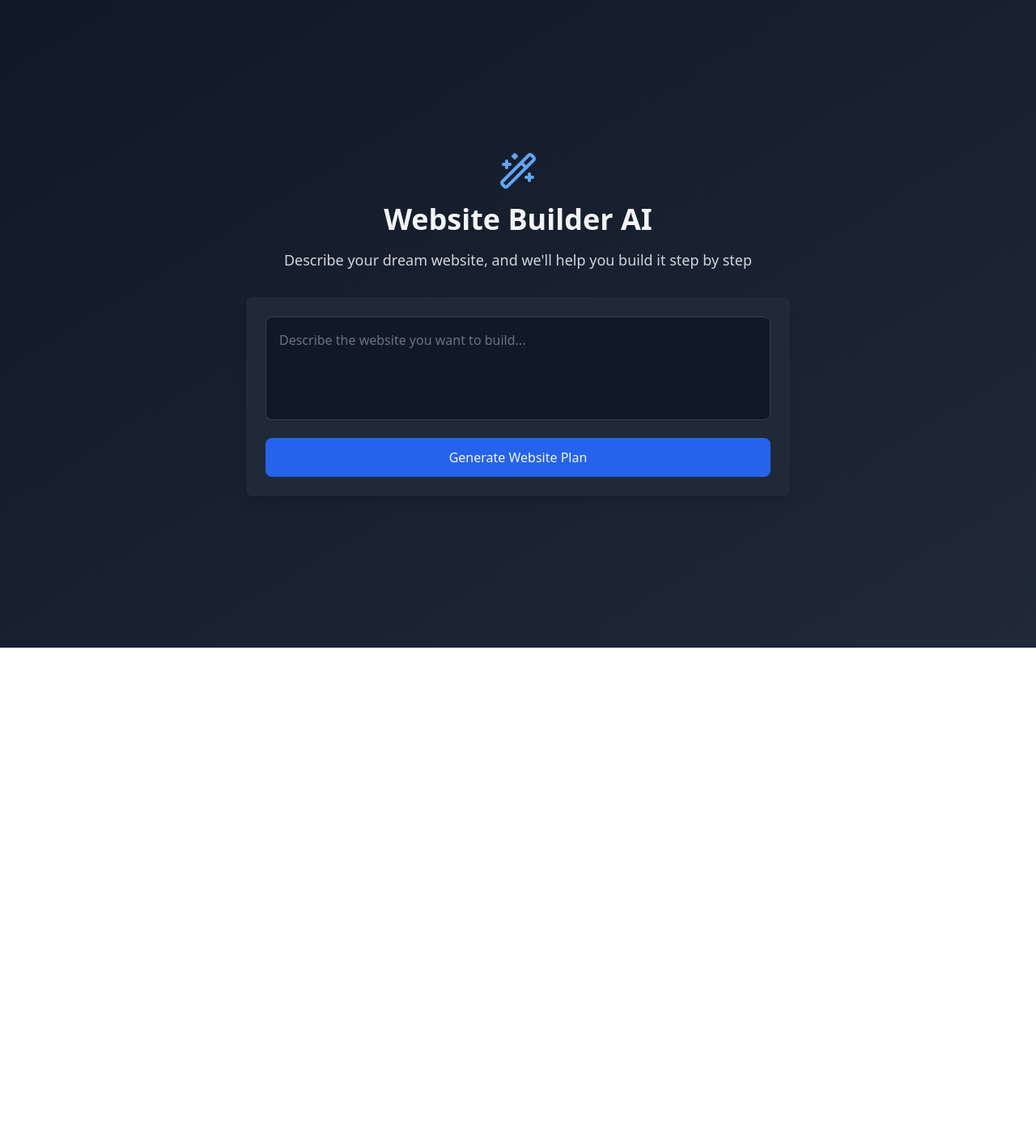
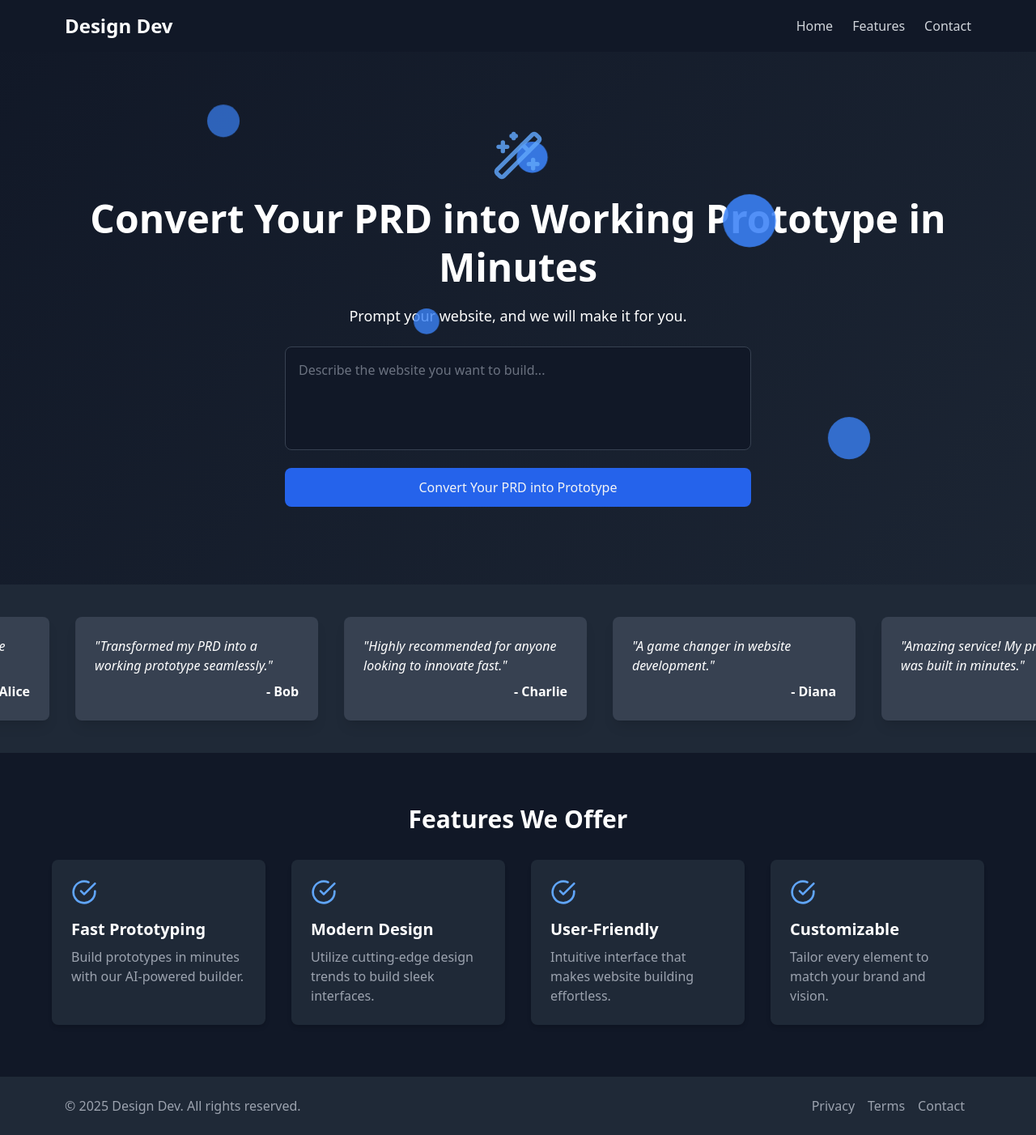
Before and after one commit to Nitin7151/DesignDev, a React (Vite) app in the folder frontend/: page / in a window 1280 px wide. Shown: the whole page at 81% size. Before the commit the page ends 800 px from the top, so only its background shows below. Built offline with nearby package versions, Linux system fonts and the light colour scheme.

Commit message:
adding ui components

```diff
--- /dev/null
+++ b/frontend/src/components/Bubbles.tsx
@@ -0,0 +1,38 @@
+import React from 'react';
+
+export function Bubbles() {
+  const bubbles = [
+    { top: '10%', left: '20%', size: '40px', delay: '0s' },
+    { top: '30%', left: '70%', size: '60px', delay: '2s' },
+    { top: '50%', left: '40%', size: '30px', delay: '4s' },
+    { top: '70%', left: '80%', size: '50px', delay: '1s' },
+    { top: '20%', left: '50%', size: '35px', delay: '3s' },
+  ];
+
+  return (
+    <div className="absolute inset-0 pointer-events-none">
+      <style>{`
+        @keyframes float {
+          0% { transform: translateY(0) scale(1); opacity: 0.7; }
+          50% { transform: translateY(-20px) scale(1.1); opacity: 0.9; }
+          100% { transform: translateY(0) scale(1); opacity: 0.7; }
+        }
+      `}</style>
+      {bubbles.map((bubble, index) => (
+        <div
+          key={index}
+          className="absolute bg-blue-500 rounded-full opacity-50"
+          style={{
+            top: bubble.top,
+            left: bubble.left,
+            width: bubble.size,
+            height: bubble.size,
+            animation: `float 6s ease-in-out ${bubble.delay} infinite`,
+          }}
+        />
+      ))}
+    </div>
+  );
+}
+
+export default Bubbles;
--- /dev/null
+++ b/frontend/src/components/Features.tsx
@@ -0,0 +1,45 @@
+import React from 'react';
+import { CheckCircle } from 'lucide-react';
+
+export function Features() {
+  const features = [
+    {
+      title: 'Fast Prototyping',
+      description: 'Build prototypes in minutes with our AI-powered builder.',
+    },
+    {
+      title: 'Modern Design',
+      description: 'Utilize cutting-edge design trends to build sleek interfaces.',
+    },
+    {
+      title: 'User-Friendly',
+      description: 'Intuitive interface that makes website building effortless.',
+    },
+    {
+      title: 'Customizable',
+      description: 'Tailor every element to match your brand and vision.',
+    },
+  ];
+
+  return (
+    <div className="py-16 bg-gray-900 px-4">
+      <h2 className="text-3xl font-bold text-center mb-8 text-white">Features We Offer</h2>
+      <div className="grid gap-8 md:grid-cols-2 lg:grid-cols-4 max-w-6xl mx-auto">
+        {features.map((feature, index) => (
+          <div
+            key={index}
+            className="p-6 bg-gray-800 rounded-lg shadow-md hover:shadow-xl transition-shadow duration-300"
+          >
+            <div className="mb-4">
+              <CheckCircle className="w-8 h-8 text-blue-400" />
+            </div>
+            <h3 className="text-xl font-semibold mb-2 text-white">{feature.title}</h3>
+            <p className="text-gray-400">{feature.description}</p>
+          </div>
+        ))}
+      </div>
+    </div>
+  );
+}
+
+export default Features;
--- /dev/null
+++ b/frontend/src/components/Footer.tsx
@@ -0,0 +1,26 @@
+import React from 'react';
+
+export function Footer() {
+  return (
+    <footer className="bg-gray-800 py-6">
+      <div className="max-w-6xl mx-auto px-4 flex flex-col md:flex-row justify-between items-center">
+        <p className="text-gray-400">
+          &copy; {new Date().getFullYear()} Design Dev. All rights reserved.
+        </p>
+        <div className="mt-4 md:mt-0">
+          <a href="#" className="text-gray-400 hover:text-white mx-2">
+            Privacy
+          </a>
+          <a href="#" className="text-gray-400 hover:text-white mx-2">
+            Terms
+          </a>
+          <a href="#" className="text-gray-400 hover:text-white mx-2">
+            Contact
+          </a>
+        </div>
+      </div>
+    </footer>
+  );
+}
+
+export default Footer;
--- /dev/null
+++ b/frontend/src/components/Navbar.tsx
@@ -0,0 +1,48 @@
+import React, { useState } from 'react';
+import { Link } from 'react-router-dom';
+import { Menu, X } from 'lucide-react';
+
+export function Navbar() {
+  const [isOpen, setIsOpen] = useState(false);
+
+  const toggleMenu = () => setIsOpen(!isOpen);
+
+  return (
+    <nav className="bg-gray-900">
+      <div className="max-w-6xl mx-auto px-4 py-4 flex items-center justify-between">
+        <div className="text-2xl font-bold text-white">Design Dev</div>
+        <div className="hidden md:flex space-x-6">
+          <Link to="/" className="text-gray-300 hover:text-white transition-colors">
+            Home
+          </Link>
+          <Link to="/features" className="text-gray-300 hover:text-white transition-colors">
+            Features
+          </Link>
+          <Link to="/contact" className="text-gray-300 hover:text-white transition-colors">
+            Contact
+          </Link>
+        </div>
+        <div className="md:hidden">
+          <button onClick={toggleMenu} className="text-gray-300 focus:outline-none">
+            {isOpen ? <X className="w-6 h-6" /> : <Menu className="w-6 h-6" />}
+          </button>
+        </div>
+      </div>
+      {isOpen && (
+        <div className="md:hidden bg-gray-800 px-4 pt-2 pb-4 space-y-2">
+          <Link to="/" className="block text-gray-300 hover:text-white transition-colors">
+            Home
+          </Link>
+          <Link to="/features" className="block text-gray-300 hover:text-white transition-colors">
+            Features
+          </Link>
+          <Link to="/contact" className="block text-gray-300 hover:text-white transition-colors">
+            Contact
+          </Link>
+        </div>
+      )}
+    </nav>
+  );
+}
+
+export default Navbar;
--- /dev/null
+++ b/frontend/src/components/Testimonials.tsx
@@ -0,0 +1,38 @@
+import React from 'react';
+
+const testimonials = [
+  { name: 'Alice', text: 'Amazing service! My prototype was built in minutes.' },
+  { name: 'Bob', text: 'Transformed my PRD into a working prototype seamlessly.' },
+  { name: 'Charlie', text: 'Highly recommended for anyone looking to innovate fast.' },
+  { name: 'Diana', text: 'A game changer in website development.' },
+];
+
+export function Testimonials() {
+  return (
+    <div className="relative overflow-hidden py-10 bg-gray-800">
+      {/* Inline styles for marquee animation */}
+      <style>{`
+        @keyframes marquee {
+          0% { transform: translateX(0); }
+          100% { transform: translateX(-50%); }
+        }
+        .marquee:hover {
+          animation-play-state: paused;
+        }
+      `}</style>
+      <div className="marquee flex space-x-8" style={{ animation: 'marquee 15s linear infinite' }}>
+        {testimonials.concat(testimonials).map((testimonial, index) => (
+          <div
+            key={index}
+            className="min-w-[300px] p-6 bg-gray-700 rounded-lg shadow-lg hover:bg-gray-600 transition-colors"
+          >
+            <p className="italic mb-2">"{testimonial.text}"</p>
+            <p className="text-right font-bold">- {testimonial.name}</p>
+          </div>
+        ))}
+      </div>
+    </div>
+  );
+}
+
+export default Testimonials;
--- a/frontend/src/pages/Home.tsx
+++ b/frontend/src/pages/Home.tsx
@@ -1,52 +1,75 @@
 import React, { useState } from 'react';
 import { useNavigate } from 'react-router-dom';
 import { Wand2 } from 'lucide-react';
-import axios from "axios";
+import axios from 'axios';
 import { BACKEND_URL } from '../config';
+import Navbar from '../components/Navbar';
+import Features from '../components/Features';
+import Testimonials from '../components/Testimonials';
+import Footer from '../components/Footer';
+import Bubbles from '../components/Bubbles';
 
 export function Home() {
   const [prompt, setPrompt] = useState('');
+  const [error, setError] = useState<string | null>(null);
+  const [loading, setLoading] = useState(false);
   const navigate = useNavigate();
 
-  const handleSubmit = (e: React.FormEvent) => {
+  const handleSubmit = async (e: React.FormEvent) => {
     e.preventDefault();
-    if (prompt.trim()) {
+    if (!prompt.trim()) return;
+
+    setLoading(true);
+    setError(null);
+
+    try {
+      // Test the API connection first
+      await axios.get(`${BACKEND_URL}/health`);
       navigate('/builder', { state: { prompt } });
+    } catch (err: any) {
+      console.error('API Error:', err);
+      setError(err.response?.data?.message || 'Failed to connect to the server. Please try again.');
+    } finally {
+      setLoading(false);
     }
   };
 
   return (
-    <div className="min-h-screen bg-gradient-to-br from-gray-900 to-gray-800 flex items-center justify-center p-4">
-      <div className="max-w-2xl w-full">
-        <div className="text-center mb-8">
-          <div className="flex justify-center mb-4">
-            <Wand2 className="w-12 h-12 text-blue-400" />
-          </div>
-          <h1 className="text-4xl font-bold text-gray-100 mb-4">
-            Website Builder AI
+    <div className="min-h-screen bg-gradient-to-br from-gray-900 to-gray-800 text-white relative">
+      <Navbar />
+      <div className="relative flex flex-col items-center text-center py-24 px-4">
+        <Bubbles />
+        <Wand2 className="w-16 h-16 text-blue-400 mb-4 animate-pulse" />
+        <h1 className="text-5xl font-extrabold leading-tight mb-4">
+          Convert Your PRD into Working Prototype in Minutes
         </h1>
-          <p className="text-lg text-gray-300">
-            Describe your dream website, and we'll help you build it step by step
+        <p className="text-lg max-w-2xl">
+          Prompt your website, and we will make it for you.
         </p>
-        </div>
-
-        <form onSubmit={handleSubmit} className="space-y-4">
-          <div className="bg-gray-800 rounded-lg shadow-lg p-6">
+        <form onSubmit={handleSubmit} className="mt-6 w-full max-w-xl">
           <textarea
             value={prompt}
             onChange={(e) => setPrompt(e.target.value)}
             placeholder="Describe the website you want to build..."
             className="w-full h-32 p-4 bg-gray-900 text-gray-100 border border-gray-700 rounded-lg focus:ring-2 focus:ring-blue-500 focus:border-transparent resize-none placeholder-gray-500"
           />
+          {error && (
+            <div className="mt-4 text-red-400 text-sm">{error}</div>
+          )}
           <button
             type="submit"
-              className="w-full mt-4 bg-blue-600 text-gray-100 py-3 px-6 rounded-lg font-medium hover:bg-blue-700 transition-colors"
+            disabled={loading}
+            className={`w-full mt-4 bg-blue-600 text-gray-100 py-3 px-6 rounded-lg font-medium transition-all ${loading ? 'opacity-50 cursor-not-allowed' : 'hover:bg-blue-700'}`}
           >
-              Generate Website Plan
+            {loading ? 'Processing...' : 'Convert Your PRD into Prototype'}
           </button>
-          </div>
         </form>
       </div>
+      <Testimonials />
+      <Features />
+      <Footer />
     </div>
   );
 }
+
+export default Home;
```
Also changed, not shown: 2 other files (tests, documents, lock files or other folders). Lines whose indentation alone changed are shown as unchanged.
